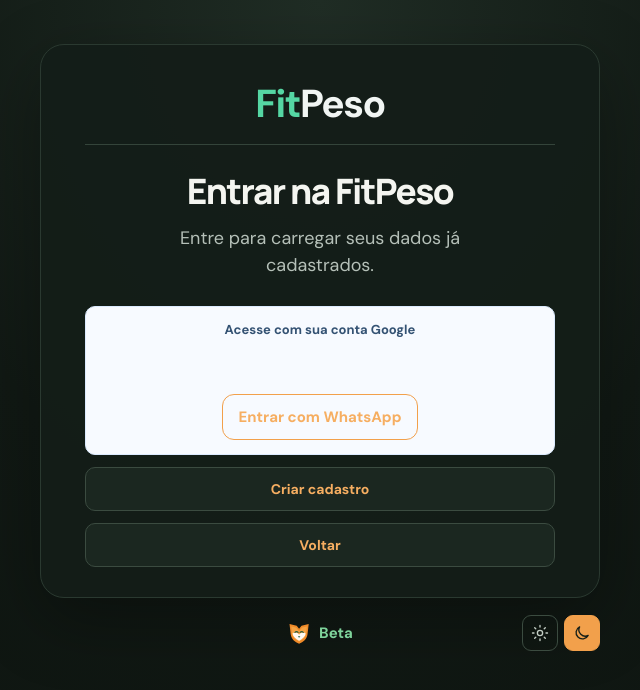
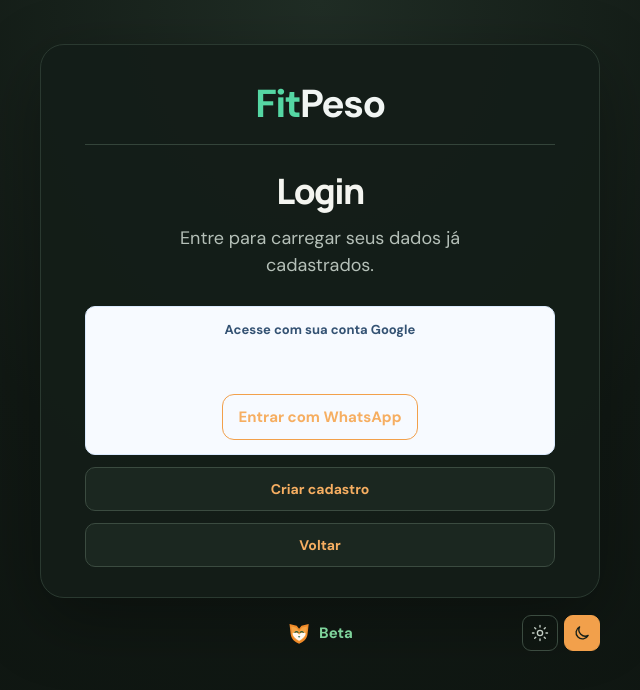
Before and after one commit to albertoapr/calculadoraimc, a Vue app: page / in a window 1280 px wide. Both pictures are taken after a click on the button "Login". Shown: the top 690 px of the page, without its empty margins (320-960 px from the left). Built offline with nearby package versions, Linux system fonts and the light colour scheme.

Commit message:
Shorten customer login title

```diff
--- a/src/App.vue
+++ b/src/App.vue
@@ -1132,7 +1132,7 @@ async function sendResult() {
           <span class="brand-lockup"><span class="brand-default"><span class="brand-fit">Fit</span><span class="brand-peso">Peso</span></span></span>
         </div>
         <hr class="personal-divider">
-        <h1 id="customer-login-title">Entrar na FitPeso</h1>
+        <h1 id="customer-login-title">Login</h1>
         <p class="intro">Entre para carregar seus dados já cadastrados.</p>
       </header>
       <div v-if="customerLoginMethod === 'google'" class="google-fill field-wide">
```
